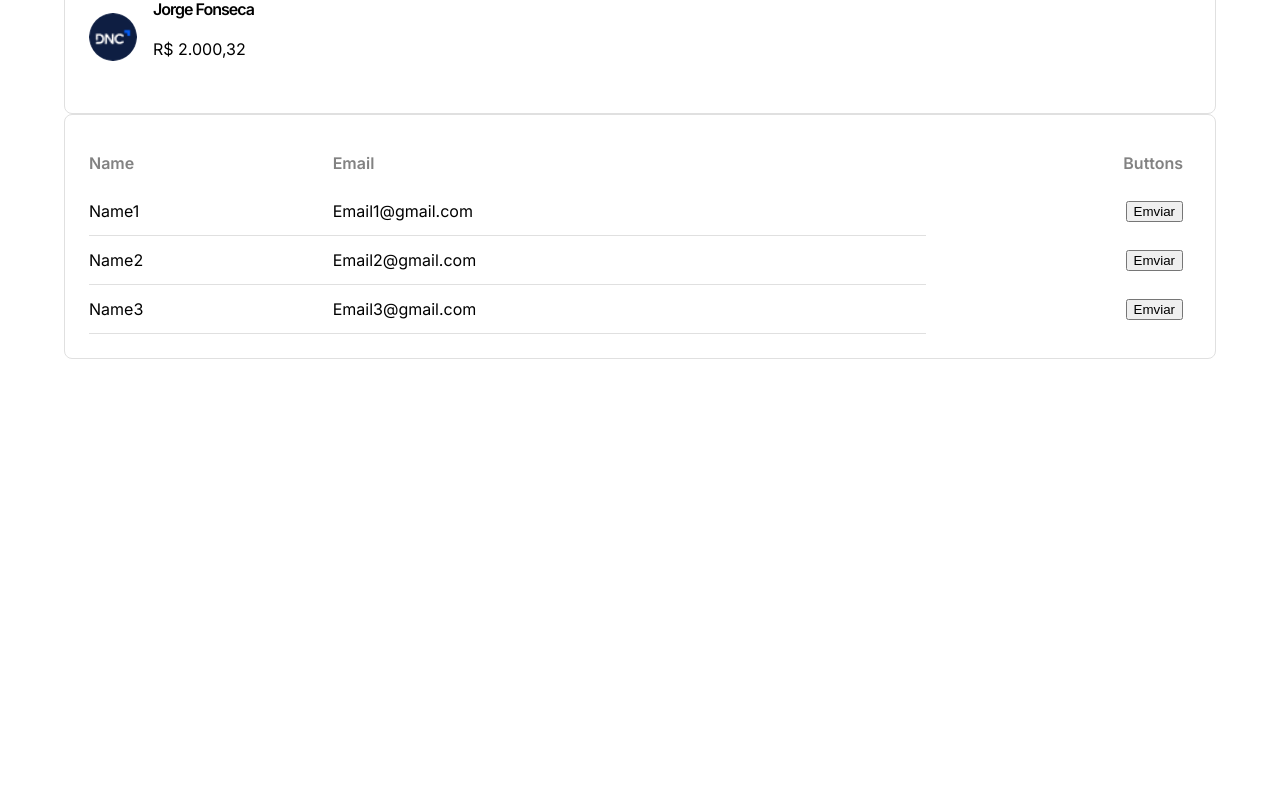
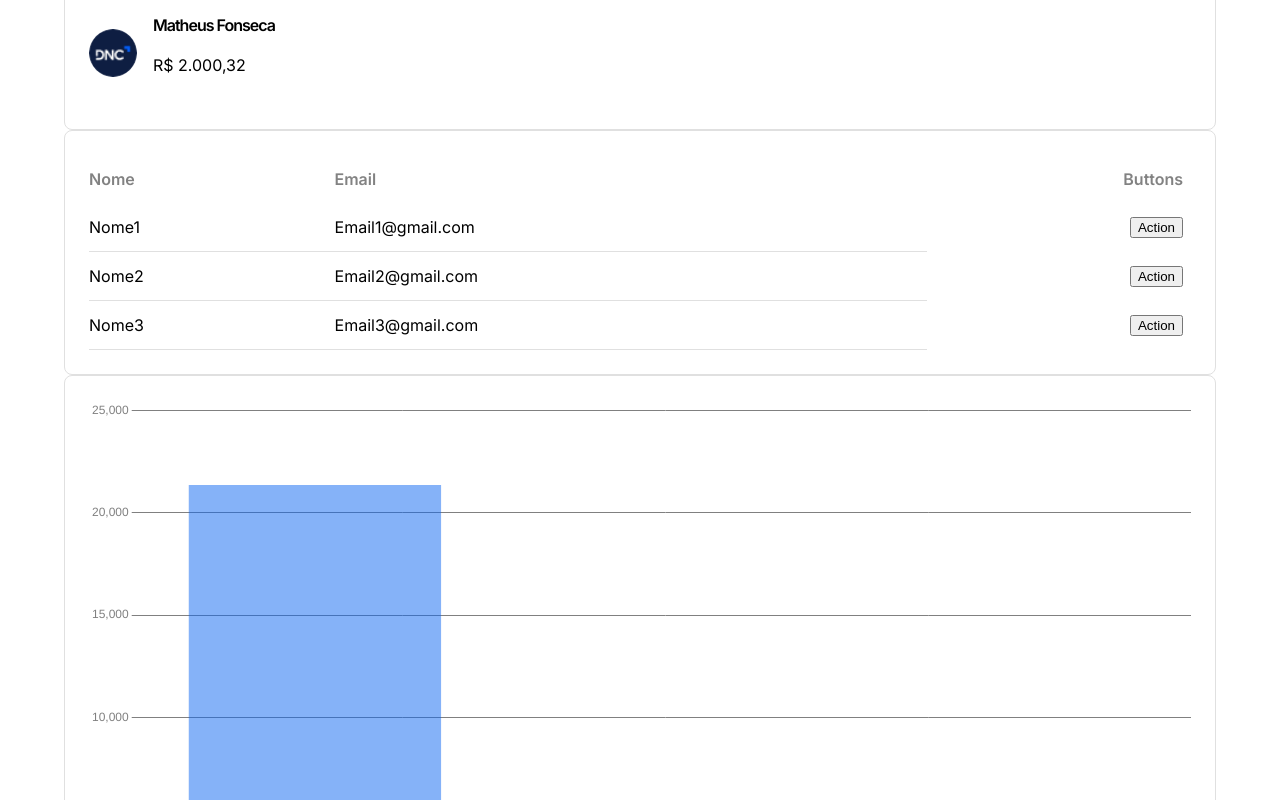
Before and after one commit to gabrieltec-front-end/projetoType, a React (Vite) app: page /home in a window 1280 px wide. Shown: the part 420-1220 px from the top of the page. Before the commit the page ends 800 px from the top, so only its background shows below. Built offline with nearby package versions, Linux system fonts and the light colour scheme.

Commit message:
Feat/Graphies

```diff
--- a/package.json
+++ b/package.json
@@ -13,7 +13,10 @@
     "@emotion/react": "^11.14.0",
     "@emotion/styled": "^11.14.1",
     "@mui/material": "^7.3.9",
+    "chart.js": "^4.5.1",
+    "chartjs-2": "^0.0.1-security",
     "react": "^19.2.4",
+    "react-chartjs-2": "^5.3.1",
     "react-dom": "^19.2.4",
     "react-router-dom": "^7.13.1",
     "styled-components": "^6.3.12"
--- /dev/null
+++ b/src/components/GraphiesComp.tsx
@@ -0,0 +1,72 @@
+import { GraphieType } from '@/types/graphies'
+//Imports do chartjs
+import {
+  Chart as ChartJS,
+  CategoryScale,
+  LinearScale,
+  BarElement,
+  PointElement,
+  LineElement,
+  Legend,
+} from 'chart.js'
+
+import { Line } from 'react-chartjs-2' // são por conta deses dois imports que defino tipo por meio da tag
+import { Bar } from 'react-chartjs-2'
+
+ChartJS.register(
+  CategoryScale,
+  LinearScale,
+  BarElement,
+  PointElement,
+  LineElement,
+  Legend
+)
+
+type GraphiesProps = GraphieType
+
+function Graphies({ labels, data, type }: GraphiesProps) {
+  const options = {
+    responsive: true,
+    scales: {
+      x: {
+        border: { display: false },
+        grid: { display: false },
+        ticks: {
+          color: 'gray',
+        },
+      },
+      y: {
+        border: { display: false },
+        grid: {
+          color: 'gray',
+        },
+        ticks: {
+          color: 'gray',
+        },
+      },
+    },
+    plugins: {
+      legend: {
+        display: false,
+      },
+    },
+  }
+
+  const chartData = {
+    labels,
+    datasets: [
+      {
+        data,
+        borderColor: 'rgb(12, 112, 242)',
+        backgroundColor: 'rgba(12, 102, 242, 0.5)',
+      },
+    ],
+  }
+
+  return type === 'bar' ? (
+    <Bar options={options} data={chartData} />
+  ) : (
+    <Line options={options} data={chartData} />
+  )
+}
+export default Graphies
--- a/src/components/Header.tsx
+++ b/src/components/Header.tsx
@@ -23,11 +23,11 @@ function Header() {
             textAlign: 'center',
             justifyContent: 'space-between',
 
-            height: Rem(64),
+            height: Rem(80),
           }}
         >
           <Link to="/home">
-            <StyledLogo height={37} width={95} />
+            <StyledLogo height={40} width={95} />
           </Link>
           <Link to="/perfil">
             <Avatar
--- a/src/components/TableComponente.tsx
+++ b/src/components/TableComponente.tsx
@@ -7,7 +7,6 @@ const StyledTable = styled.div<{ theme?: Theme }>`
   overflow-x: auto;
   width: 100%;
 
-  background-color: ${(props) => props.theme.appBackground};
   table {
     width: 100%;
     border-collapse: collapse;
@@ -44,8 +43,8 @@ function TableComponente(props: TableComp) {
       <table>
         <thead>
           <tr>
-            {headers.map((header, index) => (
-              <th key={index}>{header}</th>
+            {headers.map((headers, index) => (
+              <th key={index}>{headers}</th>
             ))}
           </tr>
         </thead>
--- a/src/components/index.ts
+++ b/src/components/index.ts
@@ -9,3 +9,4 @@ export { default as FormularioComponentes } from './FormularioComp'
 export { default as TableComp } from './TableComponente'
 
 export { default as Header } from './Header'
+export { default as Graphie } from './GraphiesComp'
--- a/src/page/Home.tsx
+++ b/src/page/Home.tsx
@@ -1,6 +1,6 @@
 import { Header, StyledCard } from '@/components'
 import { Container } from '@mui/material'
-import { AvatarComp } from '@/components'
+import { AvatarComp, Graphie } from '@/components'
 import CurrentBRL from '@/utils/currencyConverter'
 import TableComponente from '@/components/TableComponente'
 
@@ -8,39 +8,37 @@ function Home() {
   const listCompAvatar = [
     {
       avatar: 'Avatar.png',
+      name: 'Jorge Fonseca',
+      subtitle: CurrentBRL(2000.3222),
+    },
+    {
+      avatar: 'Avatar.png',
       name: 'Gabriel Fonseca',
-      subtitle: CurrentBRL(4000.78721),
+      subtitle: CurrentBRL(2000.3222),
     },
-
     {
       avatar: 'Avatar.png',
       name: 'Matheus Fonseca',
-      subtitle: CurrentBRL(3000.12312),
-    },
-
-    {
-      avatar: 'Avatar.png',
-      name: 'Jorge Fonseca',
       subtitle: CurrentBRL(2000.3222),
     },
   ]
   const mocleTable = {
-    headers: ['Name', 'Email', 'Buttons'],
+    headers: ['Nome', 'Email', 'Buttons'],
     rows: [
       [
-        <span>Name1</span>,
+        <span>Nome1</span>,
         <span>Email1@gmail.com</span>,
-        <button>Emviar</button>,
+        <button>Action</button>,
       ],
       [
-        <span>Name2</span>,
+        <span>Nome2</span>,
         <span>Email2@gmail.com</span>,
-        <button>Emviar</button>,
+        <button>Action</button>,
       ],
       [
-        <span>Name3</span>,
+        <span>Nome3</span>,
         <span>Email3@gmail.com</span>,
-        <button>Emviar</button>,
+        <button>Action</button>,
       ],
     ],
   }
@@ -58,6 +56,13 @@ function Home() {
             rows={mocleTable.rows}
           />
         </StyledCard>
+        <StyledCard>
+          <Graphie
+            labels={['Jan', 'Fev', 'Març']}
+            data={[21345, 2456, 5000]}
+            type="bar"
+          />
+        </StyledCard>
       </Container>
     </>
   )
--- /dev/null
+++ b/src/types/graphies.d.ts
@@ -0,0 +1,5 @@
+export interface GraphieType {
+  labels: string[]
+  data: number[]
+  type: 'bar' | 'line'
+}
--- a/src/types/index.ts
+++ b/src/types/index.ts
@@ -3,3 +3,4 @@ export * from './Typegraphies'
 export * from './formulario'
 export * from './avatarList'
 export * from './table'
+export * from './graphies'
--- a/src/types/table.d.ts
+++ b/src/types/table.d.ts
@@ -1,4 +1,4 @@
 export interface TableComp {
-  headers: string[]
-  rows: React.ReactNode[][]
+  headers: string[] //Especifica os titulos que seram recebeidos pela tavela em formato de array no caso que iram dentro do th
+  rows: React.ReactNode[][] //Aqui especifica que pode ser recebido todo tipo de valor ou tipo de variavel
 }
```
Also changed, not shown: 2 other files (tests, documents, lock files or other folders).
